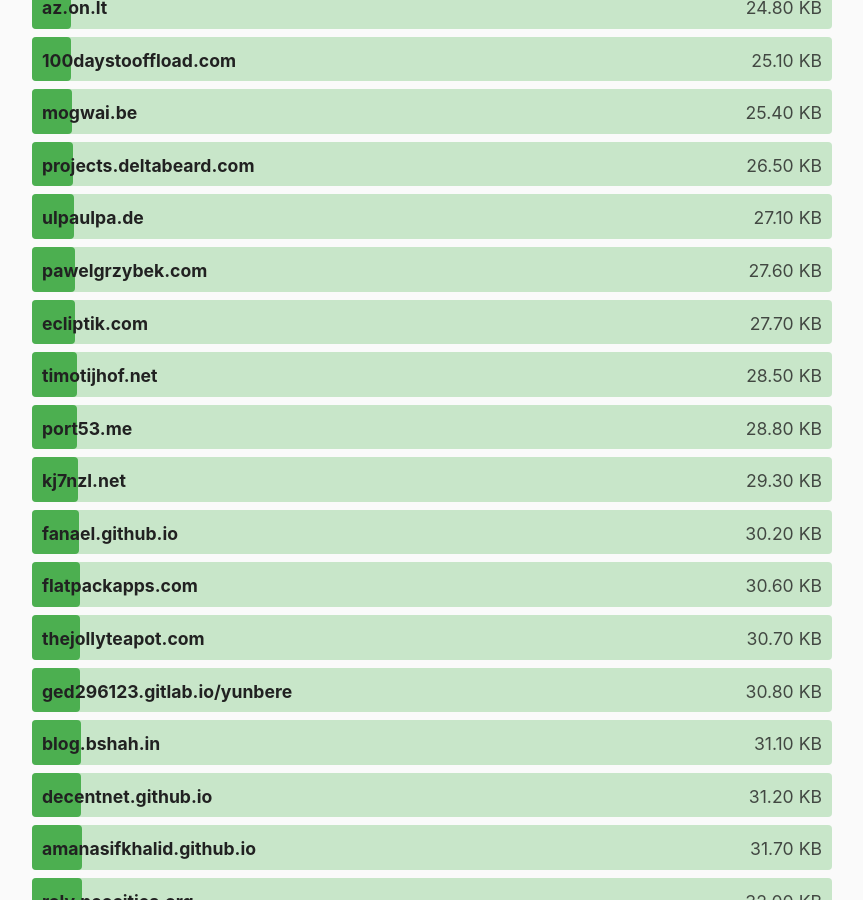
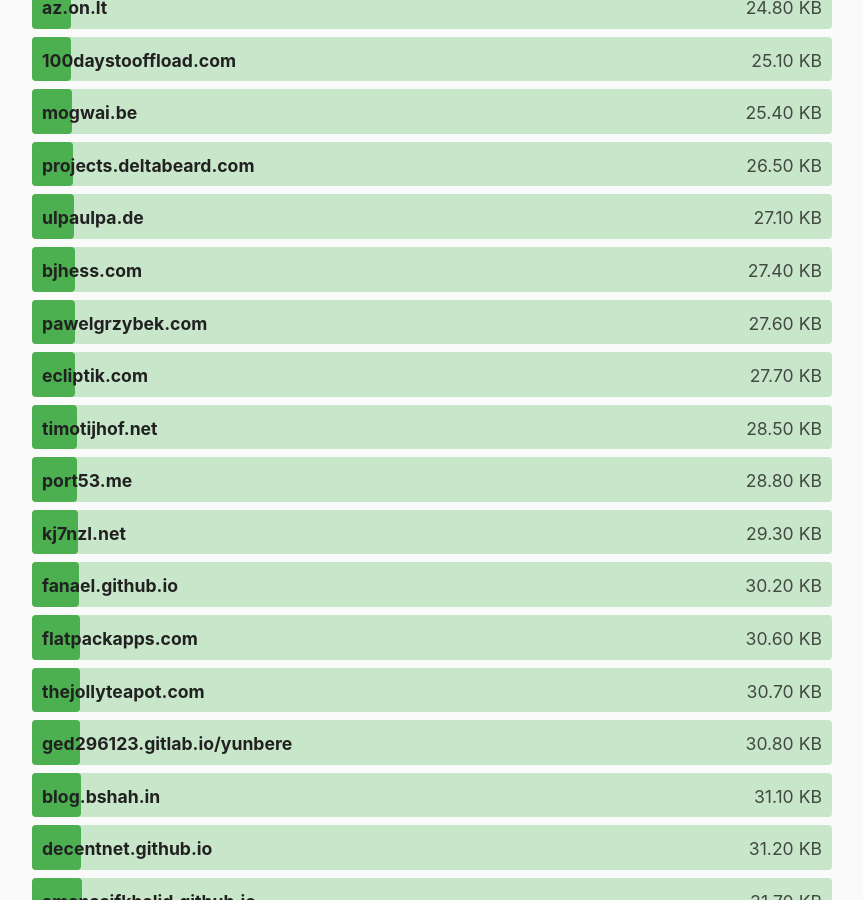
Before and after one commit to kevquirk/512kb.club, a Jekyll site: the page built from index.md, in a window 1280 px wide and 900 px high, scrolled down 6848 px. Shown: the whole window, without its empty margins (208-1071 px from the left). Built offline with Jekyll 4.4.1, drawn with Linux system fonts in a browser that asks for light colours.

Commit message:
Add bjhess.com to sites.yml

```diff
--- a/_data/sites.yml
+++ b/_data/sites.yml
@@ -188,6 +188,11 @@
   size: 82.4
   last_checked: 2021-12-24
 
+- domain: bjhess.com
+  url: http://bjhess.com/
+  size: 27.4
+  last_checked: 2022-01-05
+
 - domain: blmayer.dev
   url: https://blmayer.dev/
   size: 6.02
```
